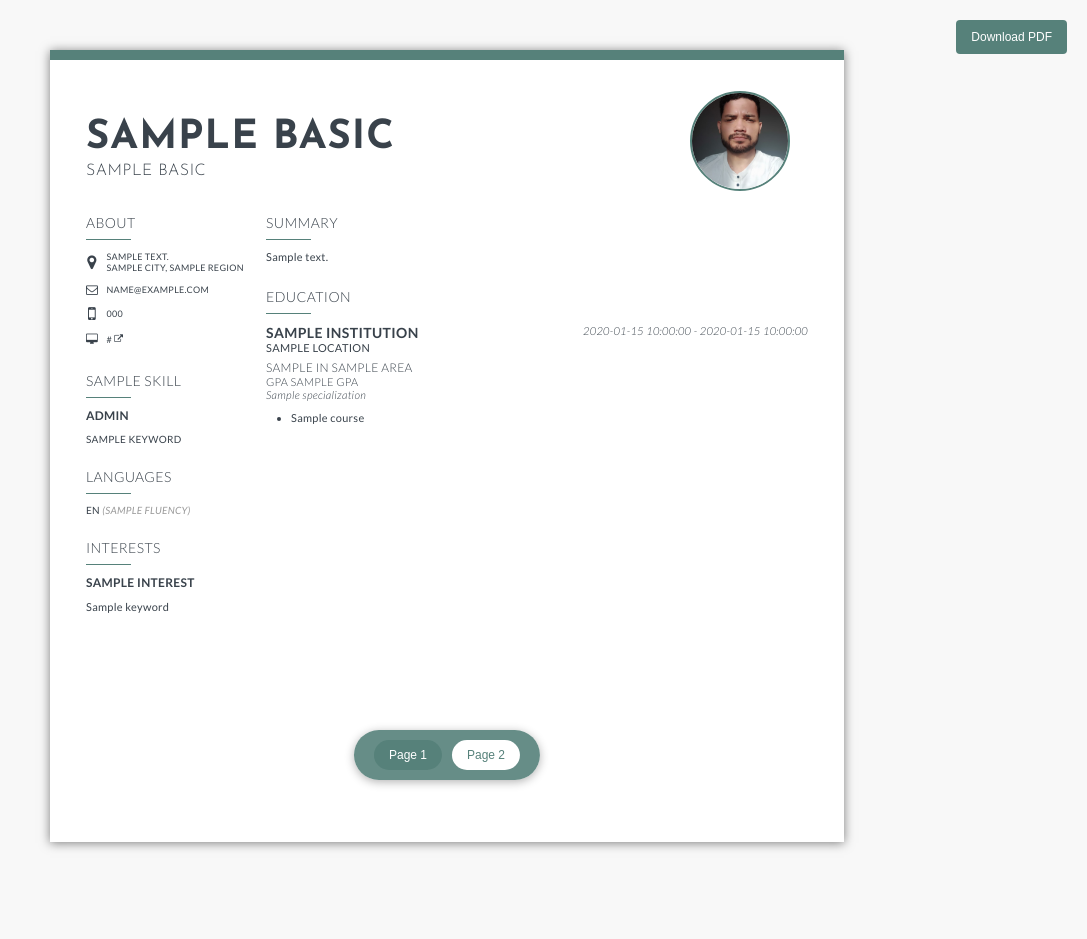
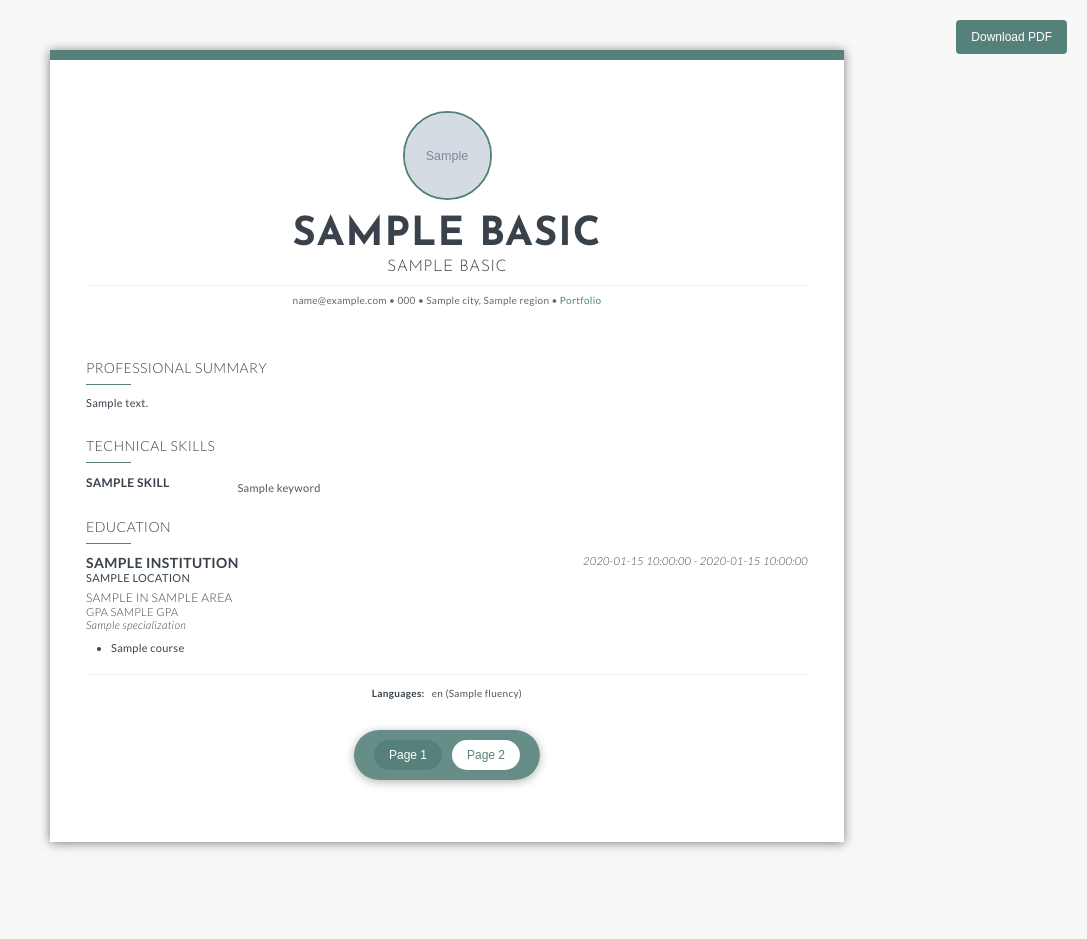
Before and after one commit to hailtr/portfolio-backend, a Flask app: template backend/templates/cv.html in a window 1280 px wide. Shown: the top 939 px of the page, without its empty margins (193-1280 px from the left). Run offline with Flask 3, Linux system fonts and the light colour scheme; the template is opened without the code that fills it: most values are stand-ins (such as "Sample title", 1, 10 or a date in 2020); grey boxes marked "Sample" are stand-in pictures.

Commit message:
CV structure reframed

```diff
--- a/backend/static/styles/cv.css
+++ b/backend/static/styles/cv.css
@@ -167,8 +167,112 @@
   border: 2px solid #56817A;
 }
 
+/* Page 1: Centered header layout */
+.page-1-header {
+  padding: 15px 0 15px 0;
+  margin-bottom: 18px;
+  text-align: center;
+}
+
+.header-centered {
+  width: 100%;
+}
+
+.profile-pic-centered {
+  margin: 0 auto 12px auto;
+  display: inline-block;
+}
+
+.profile-img {
+  width: 85px;
+  height: 85px;
+  border-radius: 50%;
+  border: 2px solid #56817A;
+  object-fit: cover;
+  display: block;
+}
+
+.profile-info-centered {
+  margin-bottom: 10px;
+}
+
+.profile-info-centered h1 {
+  margin-bottom: 4px;
+}
+
+.profile-info-centered h2 {
+  margin-top: 0;
+  font-weight: 300;
+}
+
+.contact-line-centered {
+  font-size: 10px;
+  color: #666;
+  text-align: center;
+  padding-top: 8px;
+  border-top: 1px solid #f0f0f0;
+  margin-top: 8px;
+}
+
+.contact-line-centered a {
+  color: #56817A;
+  text-decoration: none;
+}
+
+.contact-line-centered a:hover {
+  text-decoration: underline;
+}
+
+/* Skills: Inline keywords - optimized for scalability */
+.skill-group {
+  margin-bottom: 10px;
+  line-height: 1.6;
+}
+
+.skill-group:last-child {
+  margin-bottom: 0;
+}
+
+.skill-category {
+  font-weight: 700;
+  font-size: 12px;
+  display: inline-block;
+  margin-right: 8px;
+  vertical-align: top;
+  min-width: 140px;
+}
+
+.skill-keywords-inline {
+  font-size: 11px;
+  color: #555;
+  display: inline;
+  word-wrap: break-word;
+}
+
+/* Languages: Compact single line */
+.languages-container-compact {
+  padding-top: 12px;
+  margin-top: 8px;
+  border-top: 1px solid #f0f0f0;
+}
+
+.languages-inline-compact {
+  font-size: 10px;
+  margin: 0;
+  color: #555;
+  text-align: center;
+}
+
+.languages-inline-compact strong {
+  color: #39424B;
+  margin-right: 5px;
+}
+
 .summary {
   margin: 5px 0 5px;
+  text-align: justify;
+  line-height: 1.5;
+  font-size: 11px;
 }
 
 /* Layouts */
@@ -355,14 +459,28 @@
     margin-bottom: 15px;
   }
 
-  /* Page 1: Keep two-column layout, ensure it fits on one page */
+  /* Page 1: Keep single-column layout, ensure it fits on one page */
   .page-1 {
     page-break-after: always;
     page-break-inside: avoid;
   }
 
-  .page-1 .left-column {
-    width: 160px;
+  .page-1-header {
+    padding: 12px 0 10px 0;
+    text-align: center;
+  }
+
+  .profile-img {
+    width: 80px;
+    height: 80px;
+  }
+
+  .contact-line-centered {
+    font-size: 9px;
+  }
+
+  .languages-inline-compact {
+    font-size: 9px;
   }
 
   /* Page 2+: Single column, can extend */
--- a/backend/templates/cv.html
+++ b/backend/templates/cv.html
@@ -91,115 +91,66 @@
   </div>
 
   <div class="cv-pages-container">
-    <!-- PAGE 1: Fixed two-column layout (Personal info, Skills, Education) -->
+    <!-- PAGE 1: Single-column layout -->
     <main id="page-1" class="cv-page page page-1">
-      <header class="resume-header clearfix">
-        <div class="profile-header pull-left">
+      <!-- Header: Centered photo, name, role, and contact -->
+      <header class="resume-header page-1-header">
+        <div class="header-centered">
+          <div class="profile-pic-centered">
+            {% if cv_data.basics.image and (cv_data.basics.image.startswith('http://') or cv_data.basics.image.startswith('https://')) %}
+            <img src="{{ cv_data.basics.image }}" alt="Foto de perfil" class="profile-img">
+            {% elif profile_img_abs_path %}
+            <img src="{{ profile_img_abs_path }}" alt="Foto de perfil" class="profile-img">
+            {% else %}
+            <img src="{{ url_for('static', filename='images/profilepicture.jpg') }}" alt="Foto de perfil" class="profile-img">
+            {% endif %}
+          </div>
+          <div class="profile-info-centered">
             <h1>{{ cv_data.basics.name }}</h1>
             <h2>{{ cv_data.basics.label }}</h2>
           </div>
-        <div class="profile-pic pull-right">
-          {% if cv_data.basics.image and (cv_data.basics.image.startswith('http://') or cv_data.basics.image.startswith('https://')) %}
-          <img src="{{ cv_data.basics.image }}" alt="Foto de perfil">
-          {% else %}
-          <img src="{{ url_for('static', filename='images/profilepicture.jpg') }}" alt="Foto de perfil">
+          <div class="contact-line-centered">
+            {{ cv_data.basics.email }} • {{ cv_data.basics.phone }} • {{ cv_data.basics.location.city }}, {{ cv_data.basics.location.region }}
+            {% if cv_data.basics.profiles %}
+              {% for profile in cv_data.basics.profiles %}
+                {% if profile.network == 'LinkedIn' %} • <a href="{{ profile.url }}" target="_blank">LinkedIn</a>{% endif %}
+              {% endfor %}
             {% endif %}
+            {% if cv_data.basics.website %} • <a href="{{ cv_data.basics.website }}" target="_blank">{% if lang == 'es' %}Portafolio{% else %}Portfolio{% endif %}</a>{% endif %}
+          </div>
         </div>
       </header>
 
-      <div class="resume-content page-1-content">
-        <aside class="left-column">
-          <div class="container about-container">
-            <div class="title">
-              <h3>{% if lang == 'es' %}Acerca de{% else %}About{% endif %}</h3>
-              <div class="keyline"></div>
-            </div>
-
-            <div class="info-tag-container">
-              <i class="fa fa-map-marker"></i>
-              <h6 class="info-text">
-                {{ cv_data.basics.location.address }}<br>
-                {{ cv_data.basics.location.city }}, {{ cv_data.basics.location.region }}
-              </h6>
-            </div>
-            <div class="info-tag-container">
-              <i class="fa fa-envelope-o"></i>
-              <h6 class="info-text">{{ cv_data.basics.email }}</h6>
-            </div>
-            <div class="info-tag-container">
-              <i class="fa fa-mobile"></i>
-              <h6 class="info-text">{{ cv_data.basics.phone }}</h6>
-            </div>
-            <div class="info-tag-container">
-              <i class="fa fa-desktop"></i>
-              <h6 class="info-text">
-                <a href="{{ cv_data.basics.website }}" target="_blank">{{ cv_data.basics.website }} <i class='fa fa-external-link' aria-hidden='true'></i></a>
-              </h6>
-            </div>
-          </div>
-
-          {% if cv_data.skills %}
-          <div class="skills-container">
-            {% for skill in cv_data.skills %}
-            <section class="container">
-              <div class="title">
-                <h3>{{ skill.name }}</h3>
-                <div class="keyline"></div>
-              </div>
-              <h4 class="bold">{{ skill.level }}</h4>
-              <ul class="minimal">
-                {% for keyword in skill.keywords %}
-                <li><h6>{{ keyword }}</h6></li>
-                {% endfor %}
-              </ul>
-            </section>
-            {% endfor %}
-          </div>
-          {% endif %}
-
-          {% if cv_data.languages %}
-          <div class="container languages-container">
-            <div class="title">
-              <h3>{% if lang == 'es' %}Idiomas{% else %}Languages{% endif %}</h3>
-              <div class="keyline"></div>
-            </div>
-            <ul class="minimal">
-              {% for lang_item in cv_data.languages %}
-              <li><h6>{{ lang_item.language }} <em>({{ lang_item.fluency }})</em></h6></li>
-              {% endfor %}
-            </ul>
-          </div>
-          {% endif %}
-
-          {% if cv_data.interests %}
-          <div class="container interests-container">
-            <div class="title">
-              <h3>{% if lang == 'es' %}Intereses{% else %}Interests{% endif %}</h3>
-              <div class="keyline"></div>
-            </div>
-            {% for interest in cv_data.interests %}
-            <section class="item">
-              <h4 class="bold">{{ interest.name }}</h4>
-              <ul class="minimal">
-                {% for keyword in interest.keywords %}
-                <li>{{ keyword }}</li>
-                {% endfor %}
-              </ul>
-            </section>
-            {% endfor %}
-          </div>
-          {% endif %}
-        </aside>
-
-        <div class="right-column">
+      <!-- Summary: Full width -->
       <div class="container summary-container">
         <div class="title">
-              <h3>{% if lang == 'es' %}Resumen{% else %}Summary{% endif %}</h3>
+          <h3>{% if lang == 'es' %}Resumen Profesional{% else %}Professional Summary{% endif %}</h3>
           <div class="keyline"></div>
         </div>
         <p class="summary">{{ cv_data.basics.summary }}</p>
       </div>
 
+      <!-- Skills: Full width, inline keywords -->
+      {% if cv_data.skills %}
+      <div class="container skills-container">
+        <div class="title">
+          <h3>{% if lang == 'es' %}Habilidades Técnicas{% else %}Technical Skills{% endif %}</h3>
+          <div class="keyline"></div>
+        </div>
+        {% for skill in cv_data.skills %}
+        <div class="skill-group">
+          <h4 class="skill-category">{{ skill.name }}</h4>
+          <span class="skill-keywords-inline">
+            {% for keyword in skill.keywords %}
+            {{ keyword }}{% if not loop.last %} • {% endif %}
+            {% endfor %}
+          </span>
+        </div>
+        {% endfor %}
+      </div>
+      {% endif %}
+
+      <!-- Education: Full width -->
       {% if cv_data.education %}
       <div class="container education-container">
         <div class="title">
@@ -235,8 +186,18 @@
         {% endfor %}
       </div>
       {% endif %}
+
+      <!-- Languages: Compact single line at bottom -->
+      {% if cv_data.languages %}
+      <div class="container languages-container-compact">
+        <p class="languages-inline-compact">
+          <strong>{% if lang == 'es' %}Idiomas:{% else %}Languages:{% endif %}</strong>
+          {% for lang_item in cv_data.languages %}
+          {{ lang_item.language }} ({{ lang_item.fluency }}){% if not loop.last %} • {% endif %}
+          {% endfor %}
+        </p>
       </div>
-      </div>
+      {% endif %}
     </main>
 
     <!-- PAGE 2+: Single-column layout (Experience, Awards, etc.) -->
```
Also changed, not shown: backend/data/resume.json (+124 -8 lines), backend/services/pdf_service.py (+21 -12 lines). Lines whose indentation alone changed are shown as unchanged.
